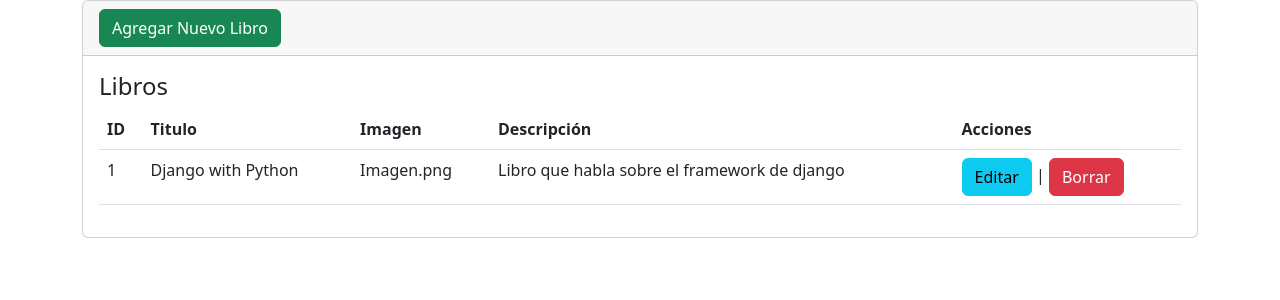
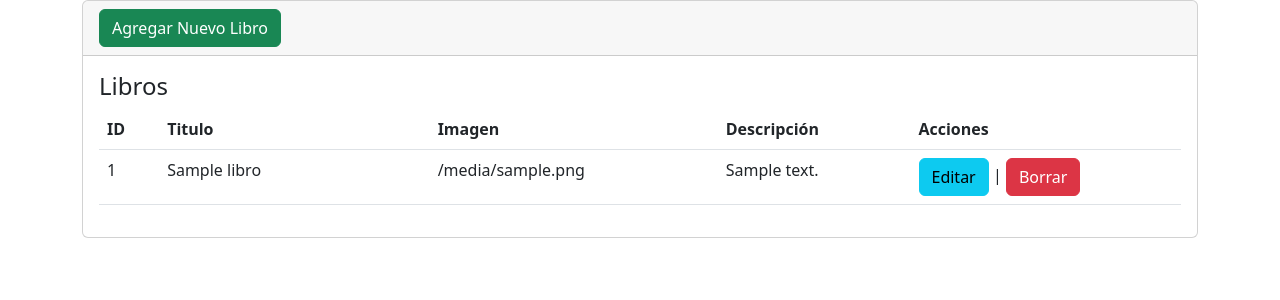
Before and after one commit to jmpevzla/dj-libreria, a Django app: template libreria/templates/libreria/libros/index.html in a window 1280 px wide. Shown: the part 56-356 px from the top of the page. Run offline with Django 4.2, Linux system fonts and the light colour scheme; the template is opened without the code that fills it: most values are stand-ins (such as "Sample title", 1, 10 or a date in 2020).

Commit message:
Get libros object from model and pass them to template
Show libros in index template

```diff
--- a/libreria/templates/libreria/libros/index.html
+++ b/libreria/templates/libreria/libros/index.html
@@ -15,24 +15,26 @@
                 <thead>
                     <tr>
                         <th scope="col">ID</th>
-                        <th scope="col">Titulo</th>
+                        <th class="w-25" scope="col">Titulo</th>
                         <th scope="col">Imagen</th>
                         <th scope="col">Descripción</th>
-                        <th scope="col">Acciones</th>
+                        <th class="w-25" scope="col">Acciones</th>
                     </tr>
                 </thead>
                 <tbody>
+                    {% for libro in libros %}
                     <tr class="">
-                        <td scope="row">1</td>
-                        <td>Django with Python</td>
-                        <td>Imagen.png</td>
-                        <td>Libro que habla sobre el framework de django</td>
+                        <td scope="row">{{ libro.id }}</td>
+                        <td>{{ libro.titulo }}</td>
+                        <td>{{ libro.imagen }}</td>
+                        <td>{{ libro.descripcion }}</td>
                         <td>
                             <a name="" id="" class="btn btn-info" href="{% url 'editar' %}" role="button">Editar</a>
                             |
                             <a name="" id="" class="btn btn-danger" href="#" role="button">Borrar</a>
                         </td>
                     </tr>
+                    {% endfor %}
                 </tbody>
             </table>
         </div>
--- a/libreria/views.py
+++ b/libreria/views.py
@@ -1,5 +1,6 @@
 from django.http import HttpResponse
 from django.shortcuts import render
+from .models import Libro
 
 # Create your views here.
 TPL = 'libreria/'
@@ -12,7 +13,8 @@ def nosotros(request):
     return render(request, TPL_PAGS + 'nosotros.html')
 
 def libros(request):
-    return render(request, TPL_LIBS + 'index.html')
+    libros = Libro.objects.all()
+    return render(request, TPL_LIBS + 'index.html', { 'libros': libros })
 def crear(request):
     return render(request, TPL_LIBS + 'crear.html')
 def editar(request):
```
